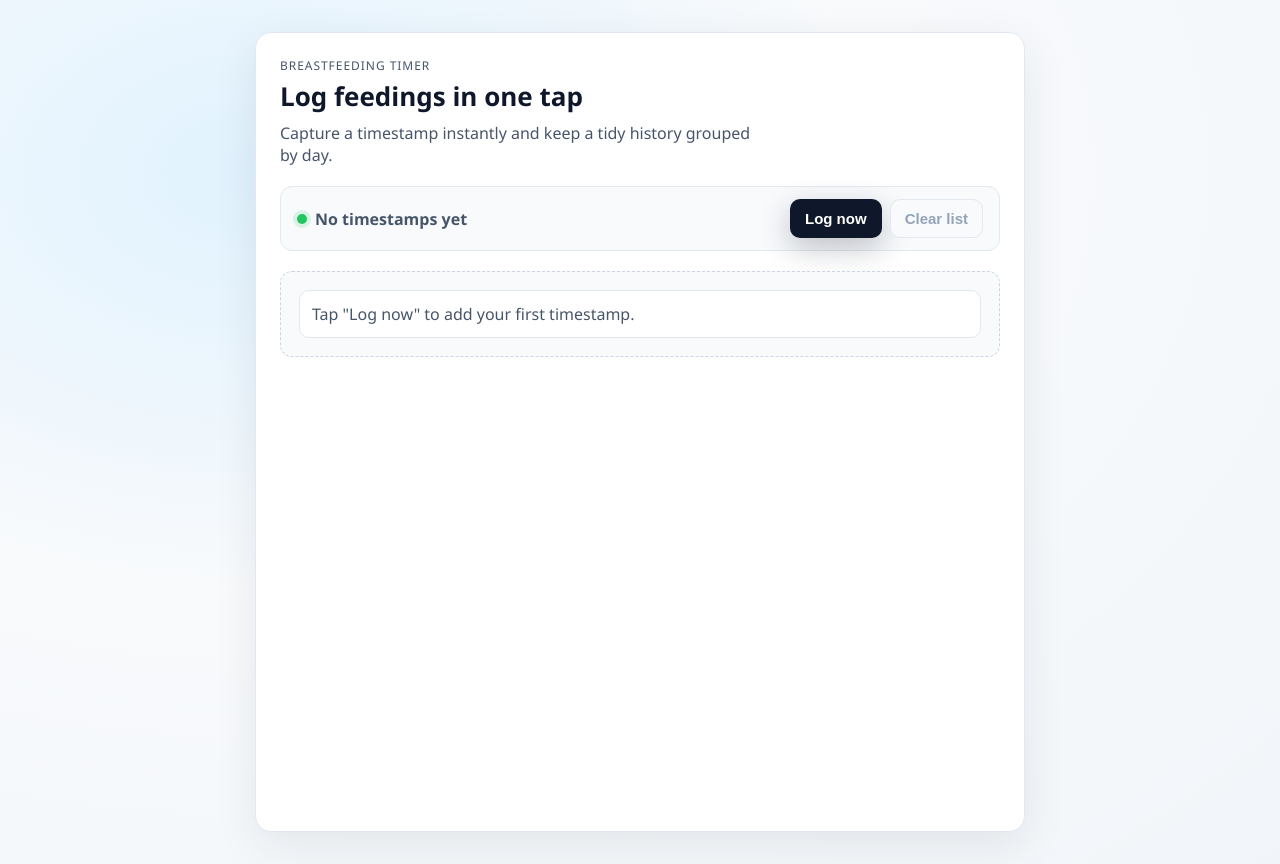
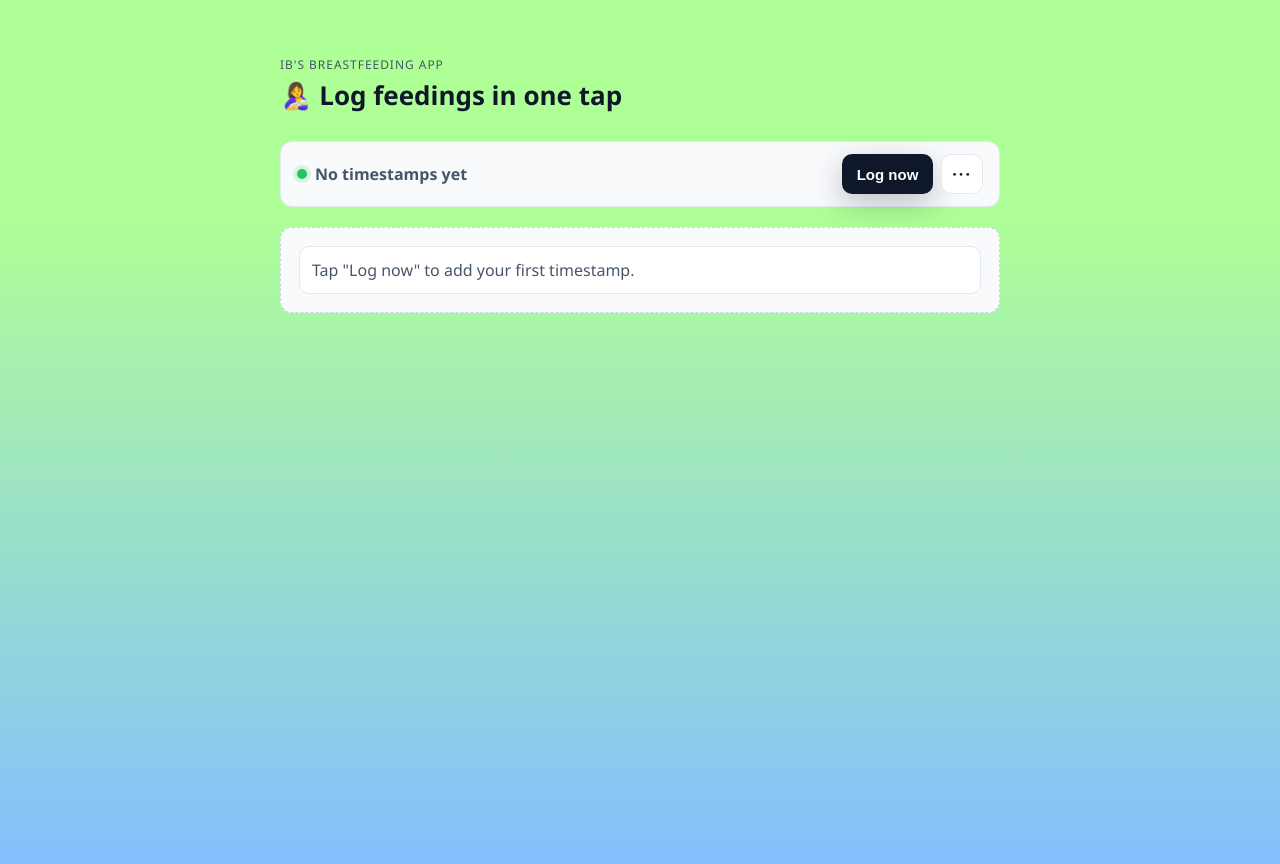
Before and after one commit to FeffCodeMaster/breastfeeding-timer-app, a React (Create React App) app in the folder my-app/: page / in a window 1280 px wide. Built offline with nearby package versions, Linux system fonts and the light colour scheme.

Commit message:
Small tweaks to design

```diff
--- a/my-app/src/App.css
+++ b/my-app/src/App.css
@@ -3,17 +3,13 @@
   display: flex;
   justify-content: center;
   padding: 32px;
-  background: radial-gradient(120% 120% at 20% 20%, #e0f2fe 0, #f8fafc 40%, #f1f5f9 100%);
+  background: linear-gradient(#AEFF96 25%, #86BEFF 100%);
   color: #0f172a;
   font-family: 'Segoe UI', 'Helvetica Neue', sans-serif;
 }
 
 .panel {
   width: min(720px, 100%);
-  background: #ffffff;
-  border: 1px solid #e2e8f0;
-  border-radius: 16px;
-  box-shadow: 0 14px 45px rgba(15, 23, 42, 0.08);
   padding: 24px 24px 16px;
   display: flex;
   flex-direction: column;
@@ -69,6 +65,42 @@
 .actions__buttons {
   display: flex;
   gap: 8px;
+}
+
+.menu details {
+  position: relative;
+}
+
+.menu summary {
+  list-style: none;
+  border-radius: 10px;
+  border: 1px solid #e2e8f0;
+  padding: 8px 10px;
+  cursor: pointer;
+  background: #fff;
+}
+
+.menu summary::-webkit-details-marker {
+  display: none;
+}
+
+.menu__dots {
+  display: inline-block;
+  letter-spacing: 2px;
+  font-weight: 700;
+  color: #0f172a;
+}
+
+.menu__sheet {
+  position: absolute;
+  right: 0;
+  margin-top: 8px;
+  background: #ffffff;
+  border: 1px solid #e2e8f0;
+  border-radius: 12px;
+  box-shadow: 0 10px 30px rgba(15, 23, 42, 0.2);
+  padding: 8px;
+  z-index: 10;
 }
 
 .primary,
--- a/my-app/src/App.tsx
+++ b/my-app/src/App.tsx
@@ -37,8 +37,9 @@ const formatDateLabel = (iso: string) =>
 
 const formatTimeLabel = (iso: string) =>
   new Date(iso).toLocaleTimeString([], {
-    hour: 'numeric',
+    hour: '2-digit',
     minute: '2-digit',
+    hour12: false,
   });
 
 const loadStoredEntries = (): TimestampEntry[] => {
@@ -113,11 +114,8 @@ function App() {
       <main className="panel">
         <header className="panel__header">
           <div>
-            <p className="eyebrow">Breastfeeding timer</p>
-            <h1>Log feedings in one tap</h1>
-            <p className="lede">
-              Capture a timestamp instantly and keep a tidy history grouped by day.
-            </p>
+            <p className="eyebrow"> IB's Breastfeeding App</p>
+            <h1>🤱 Log feedings in one tap</h1>
           </div>
         </header>
 
@@ -130,9 +128,18 @@ function App() {
             <button className="primary" onClick={handleAdd}>
               Log now
             </button>
-            <button className="ghost" onClick={handleClear} disabled={!hasEntries}>
-              Clear list
-            </button>
+            <div className="menu">
+              <details>
+                <summary aria-label="More actions" title="More actions">
+                  <span className="menu__dots" aria-hidden="true">···</span>
+                </summary>
+                <div className="menu__sheet">
+                  <button className="ghost" onClick={handleClear} disabled={!hasEntries}>
+                    Clear list
+                  </button>
+                </div>
+              </details>
+            </div>
           </div>
         </section>
 
```
